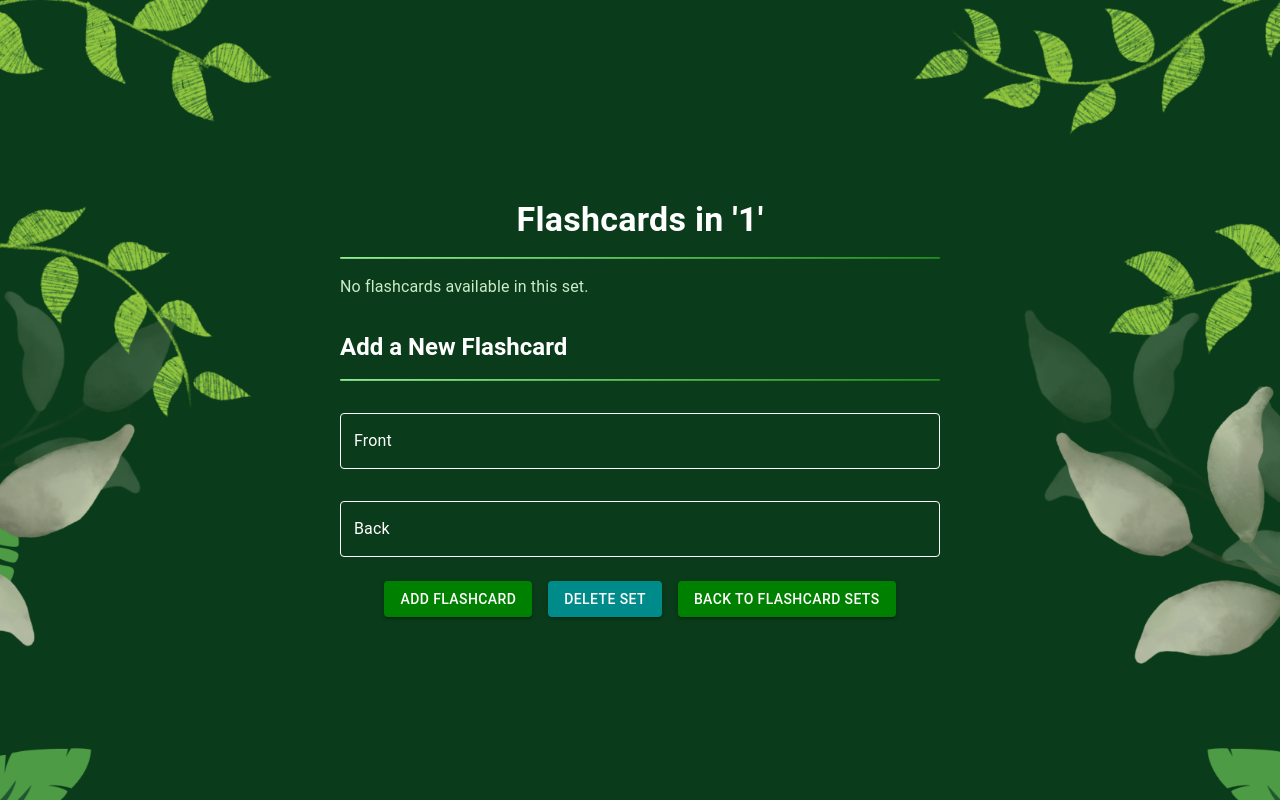
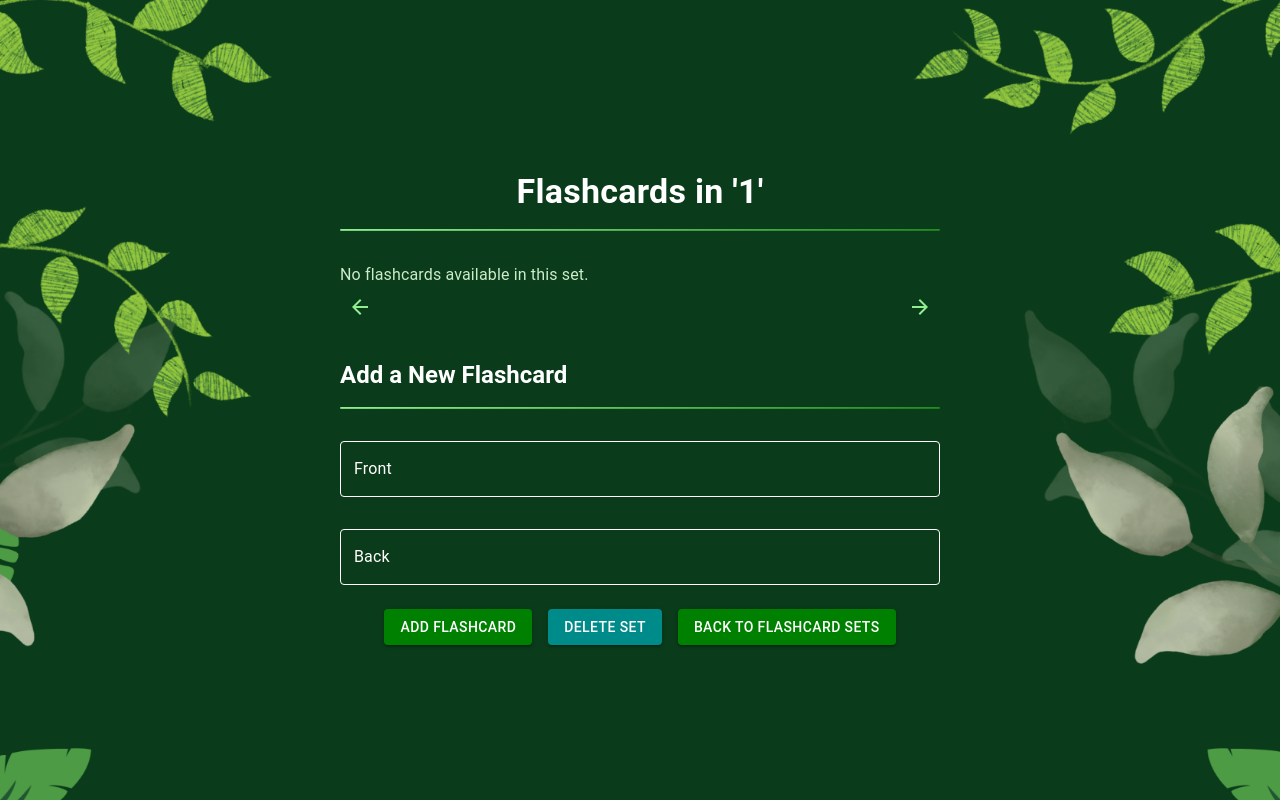
Before and after one commit to ujjwalaa7/AIFlashcards, a Next.js app: page /flashcards/1 in a window 1280 px wide. Built offline with nearby package versions, Linux system fonts and the light colour scheme; no server answers; the database is empty; sample sign-in values are in the browser's storage.

Commit message:
bug fixes

```diff
--- a/app/flashcards/[saveName]/page.js
+++ b/app/flashcards/[saveName]/page.js
@@ -50,16 +50,16 @@ function FlashcardSet() {
         setFlashcards([]);
       }
       setLoading(false);
-    })
+    });
 
-    return () => unsubscribe(); // Cleanup the listener on unmount
+    return () => unsubscribe();
   }, [saveName]);
 
   const handleEdit = (index) => {
     setEditingIndex(index);
     setEditFront(flashcards[index].front);
     setEditBack(flashcards[index].back);
-  }
+  };
 
   const handleSaveEdit = async () => {
     const updatedFlashcards = [...flashcards];
@@ -72,27 +72,46 @@ function FlashcardSet() {
       const flashcardsDocRef = doc(firestore, 'users', user.uid, 'flashcards', saveName);
       await updateDoc(flashcardsDocRef, { flashcards: updatedFlashcards });
     }
-  }
+  };
 
   const handleDeleteFlashcard = async (index) => {
     const updatedFlashcards = flashcards.filter((_, i) => i !== index);
     setFlashcards(updatedFlashcards);
 
+    // Update the current index
+    if (updatedFlashcards.length === 0) {
+      // If we've deleted the last card, reset to 0
+      setCurrentIndex(0);
+    } else if (index <= currentIndex) {
+      // If we're deleting the current card or one before it,
+      // decrement the index, but don't go below 0
+      setCurrentIndex(prevIndex => Math.max(0, prevIndex - 1));
+    }
+    // If the index is after the current one, we don't need to change currentIndex
+
     const user = auth.currentUser;
     if (user) {
       const flashcardsDocRef = doc(firestore, 'users', user.uid, 'flashcards', saveName);
+
+      if (updatedFlashcards.length === 0) {
+        await deleteDoc(flashcardsDocRef);
+      } else {
         await updateDoc(flashcardsDocRef, { flashcards: updatedFlashcards });
       }
     }
+
+
+    setIsFlipped(false);
+  };
 
   const handleDeleteSet = async () => {
     const user = auth.currentUser;
     if (user) {
       const flashcardsDocRef = doc(firestore, 'users', user.uid, 'flashcards', saveName);
       await deleteDoc(flashcardsDocRef);
-      router.back(); // Go back to the flashcard sets list
+      router.back();
     }
-  }
+  };
 
   const handleAddFlashcard = async () => {
     if (!newFront.trim() || !newBack.trim()) {
@@ -110,21 +129,19 @@ function FlashcardSet() {
       const flashcardsDocRef = doc(firestore, 'users', user.uid, 'flashcards', saveName);
       await updateDoc(flashcardsDocRef, { flashcards: updatedFlashcards });
     }
-  }
+  };
 
-  const handleFlip = () => {
-    setIsFlipped(!isFlipped);
-  }
+  const handleFlip = () => setIsFlipped(!isFlipped);
 
   const handleNext = () => {
     setCurrentIndex((prevIndex) => (prevIndex + 1) % flashcards.length);
     setIsFlipped(false);
-  }
+  };
 
   const handlePrev = () => {
     setCurrentIndex((prevIndex) => (prevIndex - 1 + flashcards.length) % flashcards.length);
     setIsFlipped(false);
-  }
+  };
 
   if (loading) {
     return <p>Loading flashcards...</p>;
@@ -132,9 +149,8 @@ function FlashcardSet() {
 
   return (
     <Container
-    maxWidth="false"
-    className="flex items-center justify-center min-h-screen"
-    style={{
+      maxWidth={false}
+      sx={{
         display: 'flex',
         alignItems: 'center',
         justifyContent: 'center',
@@ -150,7 +166,7 @@ function FlashcardSet() {
     >
       <Container maxWidth="md">
         <Box sx={{ maxWidth: 600, mx: 'auto', mt: 4 }}>
-      <Typography variant="h4" display={'flex'} justifyContent='center' component="h1" gutterBottom sx={{ fontWeight: 'bold', color: 'white' }}>
+          <Typography variant="h4" align="center" gutterBottom sx={{ fontWeight: 'bold', color: 'white' }}>
             Flashcards in '{saveName}'
           </Typography>
           <Divider
@@ -161,13 +177,12 @@ function FlashcardSet() {
               borderRadius: 2,
             }}
           />
+          <Box sx={{ maxWidth: 600, mx: 'auto', mt: 4 }}>
             {flashcards.length > 0 ? (
-  <Box sx={{ maxWidth: 600, mx: 'auto', mt: 4 }}>
-    <div className="car-container">
-      <div className={`car ${isFlipped ? 'flipped' : ''}`} onClick={editingIndex === null ? handleFlip : null}>
+              <div className="card-container">
+                <div className={`card ${isFlipped ? 'flipped' : ''}`} onClick={editingIndex === null ? handleFlip : null}>
                   {editingIndex === currentIndex ? (
                     <>
-            {/* Edit form */}
                       <TextField
                         label="Edit Front"
                         value={editFront}
@@ -195,14 +210,16 @@ function FlashcardSet() {
                     </>
                   ) : (
                     <>
-            <div className="car-front">
+                      <div className="card-front">
                         <CardContent>
                           <Typography variant="h6">
-                  {flashcards[currentIndex].front}
+                            {flashcards[currentIndex]?.front || "No flashcards available"}
                           </Typography>
+                          {flashcards.length > 0 && (
                             <Typography variant="caption" sx={{ position: 'absolute', top: 8, left: 8 }}>
                               {currentIndex + 1}/{flashcards.length}
                             </Typography>
+                          )}
                           <IconButton
                             color="primary"
                             onClick={(e) => { e.stopPropagation(); handleEdit(currentIndex); }}
@@ -212,14 +229,16 @@ function FlashcardSet() {
                           </IconButton>
                         </CardContent>
                       </div>
-            <div className="car-back">
+                      <div className="card-back">
                         <CardContent>
                           <Typography variant="h6">
-                  {flashcards[currentIndex].back}
+                            {flashcards[currentIndex]?.back || "No flashcards available"}
                           </Typography>
+                          {flashcards.length > 0 && (
                             <Typography variant="caption" sx={{ position: 'absolute', top: 8, left: 8 }}>
-                  {currentIndex + 1}/{flashcards.length}
+                              {`${Math.min(currentIndex + 1, flashcards.length)}/${flashcards.length}`}
                             </Typography>
+                          )}
                           <IconButton
                             color="secondary"
                             onClick={(e) => { e.stopPropagation(); handleDeleteFlashcard(currentIndex); }}
@@ -233,6 +252,10 @@ function FlashcardSet() {
                   )}
                 </div>
               </div>
+            ) : (
+              <Typography color="#ccecc9">No flashcards available in this set.</Typography>
+            )}
+          </Box>
           <Stack direction="row" justifyContent="space-between">
             <IconButton onClick={handlePrev} sx={{ color: 'lightgreen' }}>
               <ArrowBackIcon />
@@ -242,12 +265,8 @@ function FlashcardSet() {
             </IconButton>
           </Stack>
 
-  </Box>
-) : (
-  <Typography color={'#ccecc9'}> No flashcards available in this set.</Typography>
-)}
           <Box sx={{ mt: 4, mb: 2 }}>
-      <Typography variant="h5" component="h1" gutterBottom sx={{ fontWeight: 'bold', color: 'white' }}>
+            <Typography variant="h5" gutterBottom sx={{ fontWeight: 'bold', color: 'white' }}>
               Add a New Flashcard
             </Typography>
             <Divider
@@ -294,9 +313,11 @@ function FlashcardSet() {
                 '& .MuiInputBase-input': { color: 'white' },
               }}
             />
-        <Stack spacing={2} direction={'row'} justifyContent={'center'}>
-
-        <Button variant="contained" color="primary" onClick={handleAddFlashcard}
+            <Stack spacing={2} direction="row" justifyContent="center">
+              <Button
+                variant="contained"
+                color="primary"
+                onClick={handleAddFlashcard}
                 sx={{
                   backgroundColor: 'green',
                   '&:hover': {
@@ -306,8 +327,10 @@ function FlashcardSet() {
               >
                 Add Flashcard
               </Button>
-
-        <Button variant="contained" color="secondary" onClick={handleDeleteSet}
+              <Button
+                variant="contained"
+                color="secondary"
+                onClick={handleDeleteSet}
                 sx={{
                   backgroundColor: 'darkcyan',
                   '&:hover': {
@@ -317,10 +340,11 @@ function FlashcardSet() {
               >
                 Delete Set
               </Button>
-
-        <Button variant="contained" color="primary" onClick={() => router.back()}
+              <Button
+                variant="contained"
+                color="primary"
+                onClick={() => router.back()}
                 sx={{
-            mb: 2,
                   backgroundColor: 'green',
                   '&:hover': {
                     backgroundColor: 'darkgreen',
@@ -329,13 +353,12 @@ function FlashcardSet() {
               >
                 Back to Flashcard Sets
               </Button>
-
             </Stack>
           </Box>
         </Box>
       </Container>
     </Container>
-  )
+  );
 }
 
 export default function FlashcardSetPage() {
--- a/app/result/page.js
+++ b/app/result/page.js
@@ -1,58 +1,63 @@
-const ResultPage = () => {
-    const router = useRouter()
-    const searchParams = useSearchParams()
-    const session_id = searchParams.get('session_id')
-    const [loading, setLoading] = useState(true)
-    const [session, setSession] = useState(null)
-    const [error, setError] = useState(null)
+'use client';
+import { Container, CircularProgress, Typography, Box } from "@mui/material";
+import { useState, useEffect } from "react";
+import { useRouter, useSearchParams } from "next/navigation";
+
+export default function ResultPage() {
+  const router = useRouter();
+  const searchParams = useSearchParams();
+  const session_id = searchParams.get("session_id");
+  const [loading, setLoading] = useState(true);
+  const [session, setSession] = useState(null);
+  const [error, setError] = useState(null);
 
   useEffect(() => {
     const fetchCheckoutSession = async () => {
-          if (!session_id) return
+      if (!session_id) return;
       try {
-            const res = await fetch(`/api/checkout_sessions?session_id=${session_id}`)
-            const sessionData = await res.json()
+        const res = await fetch(`/api/checkout_sessions?session_id=${session_id}`);
+        const sessionData = await res.json();
         if (res.ok) {
-              setSession(sessionData)
+          setSession(sessionData);
         } else {
-              setError(sessionData.error)
+          setError(sessionData.error);
         }
       } catch (err) {
-            setError('An error occurred while retrieving the session.')
+        setError("An error occurred while retrieving the session.");
       } finally {
-            setLoading(false)
+        setLoading(false);
       }
-        }
-        fetchCheckoutSession()
-      }, [session_id])
+    };
+    fetchCheckoutSession();
+  }, [session_id]);
 
   if (loading) {
     return (
-          <Container maxWidth="sm" sx={{textAlign: 'center', mt: 4}}>
+      <Container maxWidth="sm" sx={{ textAlign: "center", mt: 4 }}>
         <CircularProgress />
-            <Typography variant="h6" sx={{mt: 2}}>
+        <Typography variant="h6" sx={{ mt: 2 }}>
           Loading...
         </Typography>
       </Container>
-        )
+    );
   }
 
   if (error) {
     return (
-          <Container maxWidth="sm" sx={{textAlign: 'center', mt: 4}}>
+      <Container maxWidth="sm" sx={{ textAlign: "center", mt: 4 }}>
         <Typography variant="h6" color="error">
           {error}
         </Typography>
       </Container>
-        )
+    );
   }
 
   return (
-        <Container maxWidth="sm" sx={{textAlign: 'center', mt: 4}}>
-          {session.payment_status === 'paid' ? (
+    <Container maxWidth="sm" sx={{ textAlign: "center", mt: 4 }}>
+      {session.payment_status === "paid" ? (
         <>
           <Typography variant="h4">Thank you for your purchase!</Typography>
-              <Box sx={{mt: 2}}>
+          <Box sx={{ mt: 2 }}>
             <Typography variant="h6">Session ID: {session_id}</Typography>
             <Typography variant="body1">
               We have received your payment. You will receive an email with the
@@ -63,7 +68,7 @@ const ResultPage = () => {
       ) : (
         <>
           <Typography variant="h4">Payment failed</Typography>
-              <Box sx={{mt: 2}}>
+          <Box sx={{ mt: 2 }}>
             <Typography variant="body1">
               Your payment was not successful. Please try again.
             </Typography>
@@ -71,5 +76,5 @@ const ResultPage = () => {
         </>
       )}
     </Container>
-      )
+  );
 }
```
Lines whose indentation alone changed are shown as unchanged.
